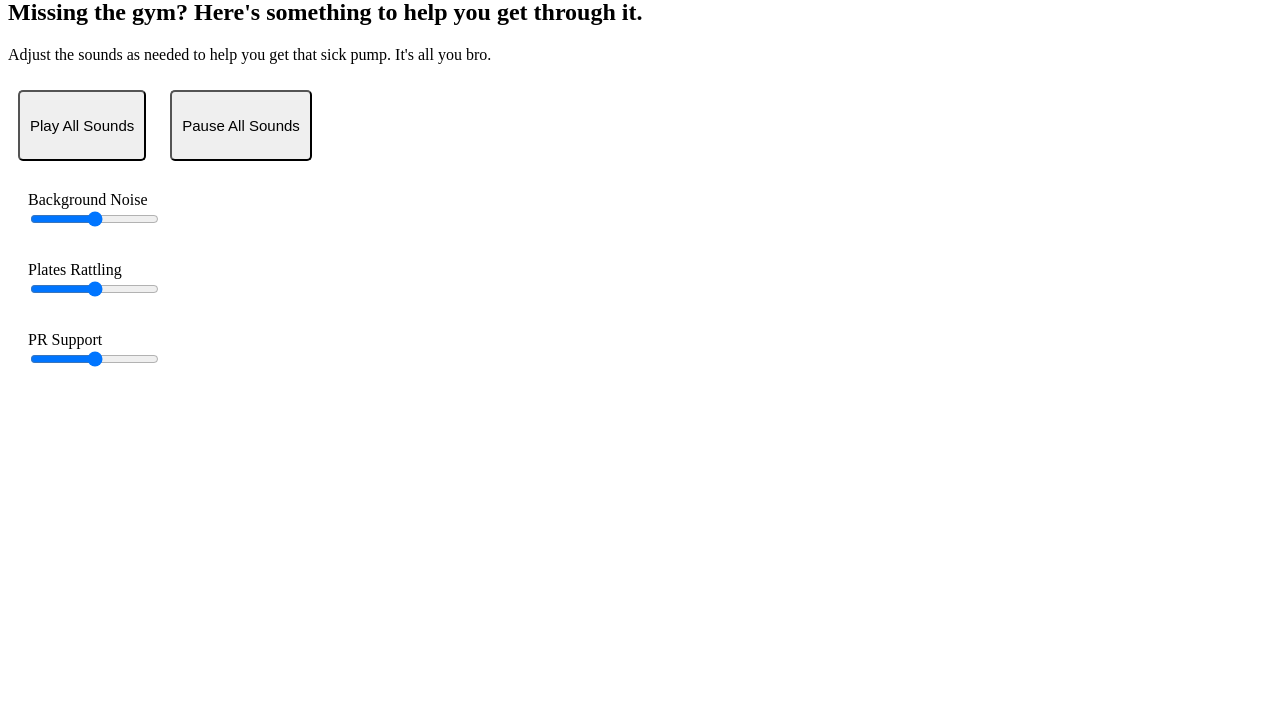
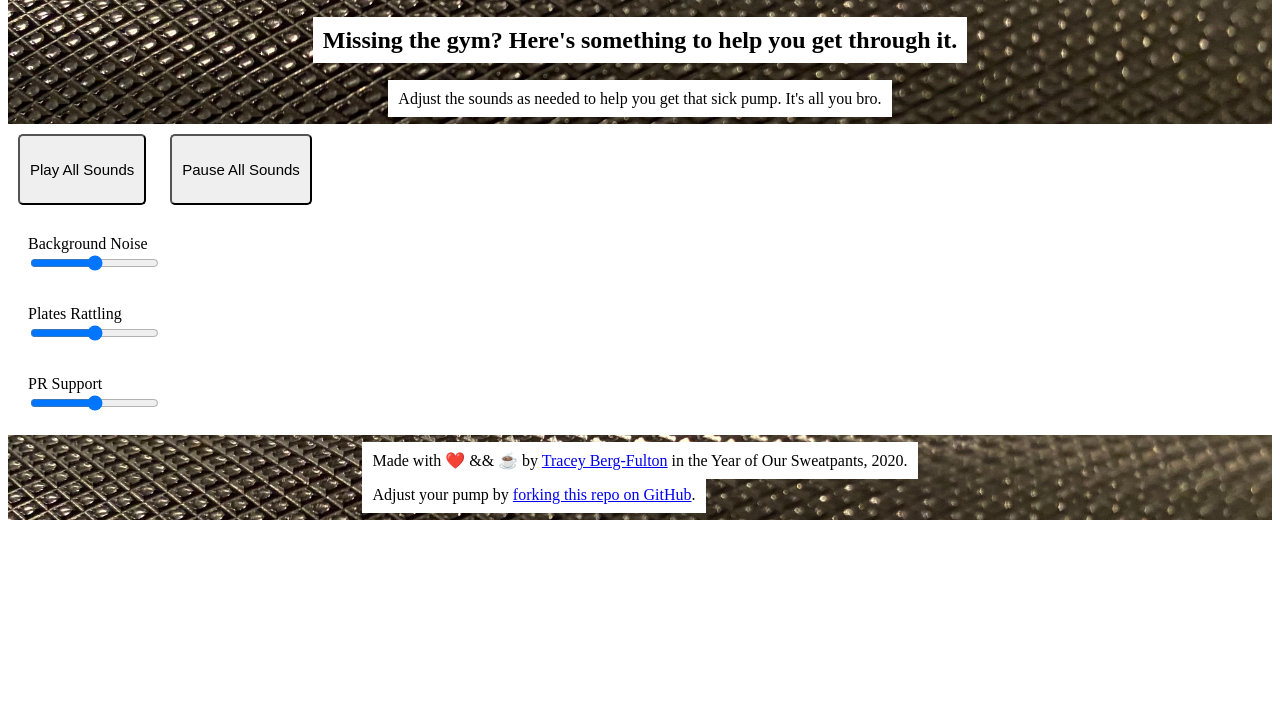
Before and after one commit to BergFulton/gym-noise, a plain HTML site: page index.html in a window 1280 px wide. Shown: the part 81-800 px from the top of the page. Drawn offline with Linux system fonts and the light colour scheme.

Commit message:
Split in to separate files, addjust text, adjust background image

```diff
--- a/index.html
+++ b/index.html
@@ -4,37 +4,23 @@
 <head>
   <meta charset="UTF-8" />
   <meta name="viewport" content="width=device-width, initial-scale=1.0" />
+  <link rel="stylesheet" href="styles/main.css">
   <title>Gym Noise, brah!</title>
 </head>
 
-<style>
-    .global-button {
-    margin: 10px;
-    padding: 25px 10px;
-    border-radius: 5px;
-    font-size: 15px;
-  }
 
-  .sound-container {
-    display: block;
-    margin: 10px;
-    padding: 10px;
-  }
-
-  .sound-container label{
-    display: block;
-  }
+<body>
+  <div class="deco">
+    <div class="intro">
+      <h1><span>Gym Noise, brah!</span></h1>
+      <h2><span>Missing the gym? Here's something to help you get through it.</span></h2>
+      <p><span>  Adjust the sounds as needed to help you get that sick pump. It's all you
+        bro.</span>
+      </p>
+    </div>
+  </div>
 
 
-</style>
-
-<body>
-  <h1>Gym Noise, brah!</h1>
-  <h2>Missing the gym? Here's something to help you get through it.</h2>
-  <p>
-    Adjust the sounds as needed to help you get that sick pump. It's all you
-    bro.
-  </p>
 
   <button class="global-button" id="global-play-btn" class="mute">Play All Sounds</button>
   <button class="global-button" id="global-pause-btn" class="mute">Pause All Sounds</button>
@@ -63,7 +49,16 @@
 <input type="range" name="volume" class="vol_slider" id="plate-rattle" min="0" max="1" step="0.05" value="0.5">
 </div>
 
+<div class="deco">
+  <div class="intro">
+    <div>
+      <p><span>Made with ❤️ && ☕️ by <a href="http://github.com/bergfulton">Tracey Berg-Fulton</a> in the Year of Our Sweatpants, 2020.</span></p>
+      <p><span>Adjust your pump by <a href="https://github.com/BergFulton/gym-noise">forking this repo on GitHub</a>.</span></p>
 
+    </div>
+  </div>
+
+</div>
 
 </body>
 <script src="js/scripts.js"></script>
--- /dev/null
+++ b/styles/main.css
@@ -0,0 +1,36 @@
+.deco {
+    width: 100%;
+    background-image: url('img/Knurling_crop.jpg');
+    background-size: cover;
+    background-repeat: no-repeat;
+  }
+
+  .intro {
+    display: flex;
+    flex-direction: column;
+    justify-content: center;
+    align-items: center;
+  }
+
+  .intro span{
+    margin: 10px;
+    padding: 10px;
+    background-color: white;
+  }
+
+  .global-button {
+    margin: 10px;
+    padding: 25px 10px;
+    border-radius: 5px;
+    font-size: 15px;
+  }
+
+  .sound-container {
+    display: block;
+    margin: 10px;
+    padding: 10px;
+  }
+
+  .sound-container label{
+    display: block;
+  }
```
Also changed, not shown: styles/img/Knurling_crop.jpg (added), 1 other file.
